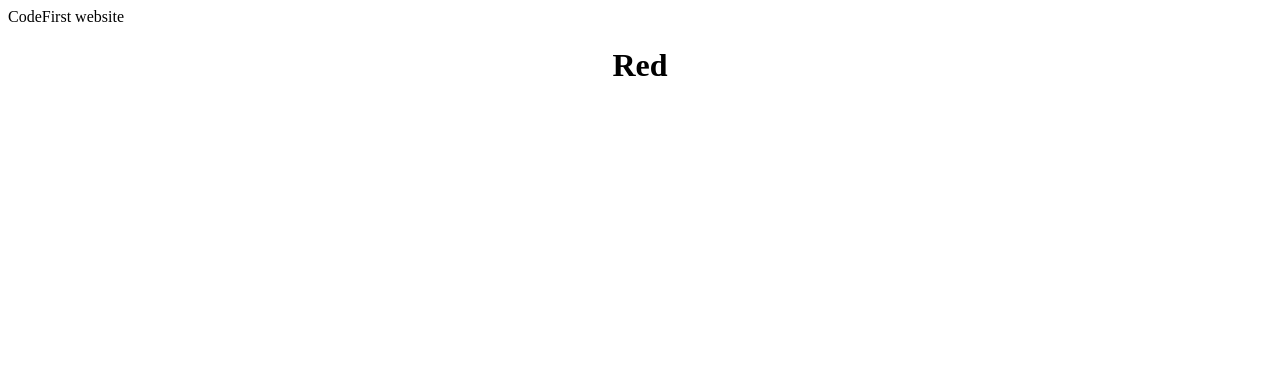
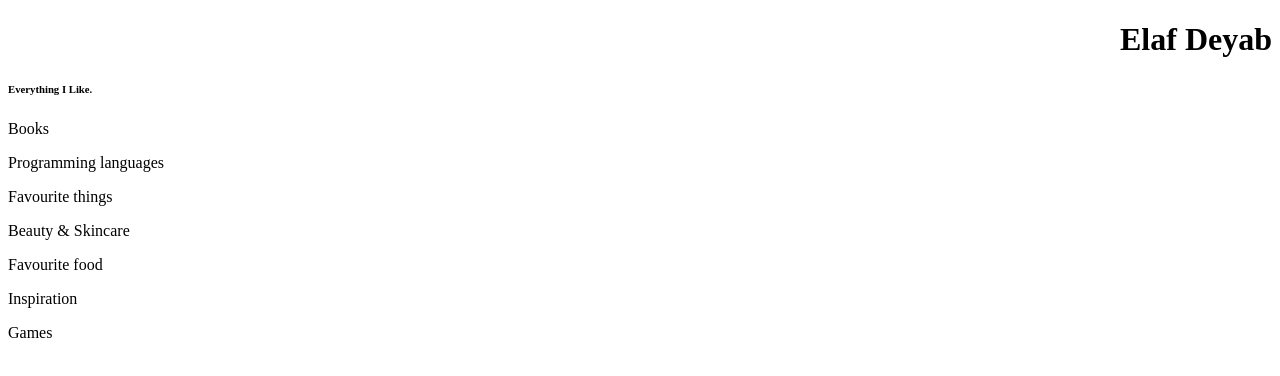
Before and after one commit to E-Deyab/e-deyab.github.io, a plain HTML site: page index.html in a window 1280 px wide. Drawn offline with Linux system fonts and the light colour scheme.

Commit message:
My Website

```diff
--- a/index.html
+++ b/index.html
@@ -3,15 +3,34 @@
 	<style>
 
 		h1 {
-			text-align: center;
-			text-color: Red;
+			text-align: right;
+			margin-bottom: 0px;
+		}
+
+		h3 {
+			text-align: right;
+			margin-top: 0px;
 		}
 </style>
 
 	<body>
-		CodeFirst website
+		<title>Elaf Deyab</title>
 
-	<h1>Red</h1
+		<h1>Elaf Deyab</h1>
+		<h6>Everything I Like.</h6>
+
+		<nav>
+			<p>Books</p>
+			<p>Programming languages</p>
+			<p>Favourite things</p>
+			<p>Beauty & Skincare</p>
+			<p>Favourite food</p>
+			<p>Inspiration</p>
+			<p>Games</p>
+			<p>
+		</nav>
+
+
 
 	</body>
 
```
